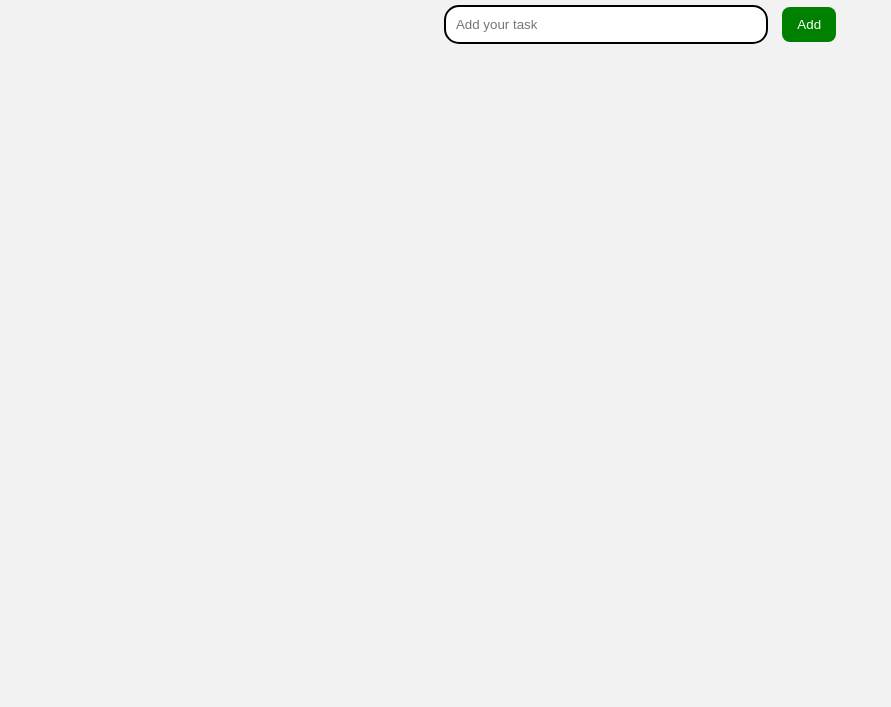
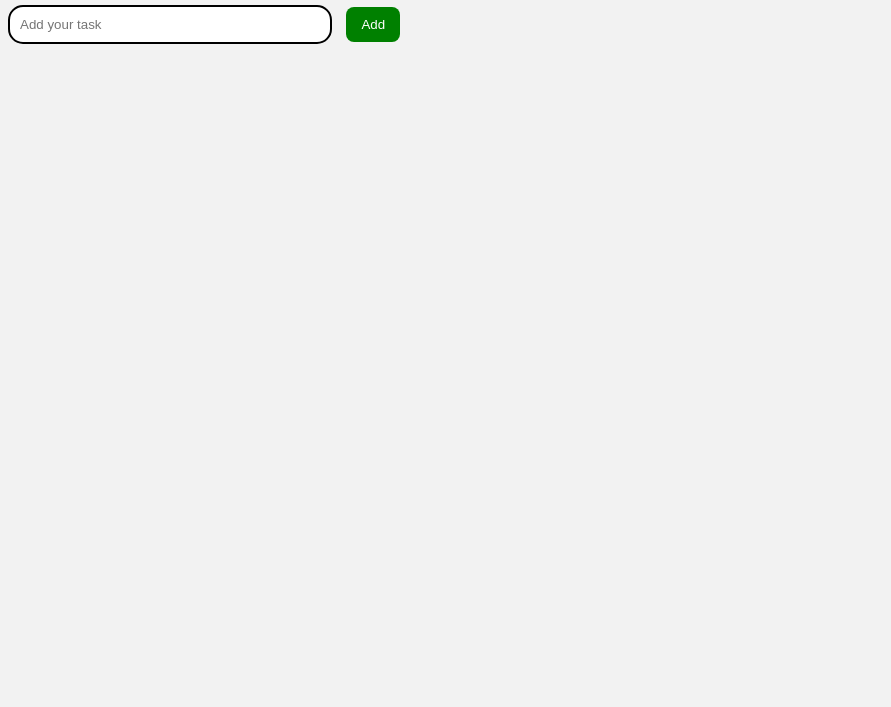
Before and after one commit to Arju7483/todoList, a plain HTML site: page index.html in a window 1280 px wide. Shown: the part 93-800 px from the top of the page, without its empty margins (0-891 px from the left). Drawn offline with Linux system fonts and the light colour scheme.

Commit message:
Update index.html

```diff
--- a/index.html
+++ b/index.html
@@ -12,14 +12,13 @@
     <h2>To Do List</h2>
   </div>
 
-  <div class="div2">
+  <!-- Common container -->
+  <div class="container">
     <form id="form-id">
       <input type="text" id="input-id" placeholder="Add your task" />
       <button type="submit">Add</button>
     </form>
-  </div>
 
-  <div class="div3">
     <ul id="list-id"></ul>
   </div>
 
```
